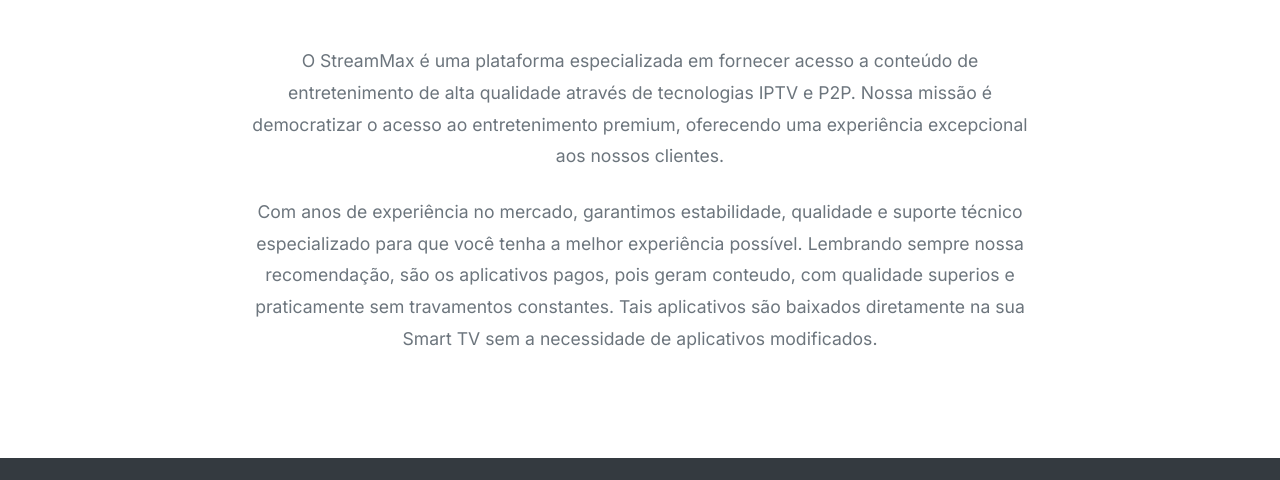
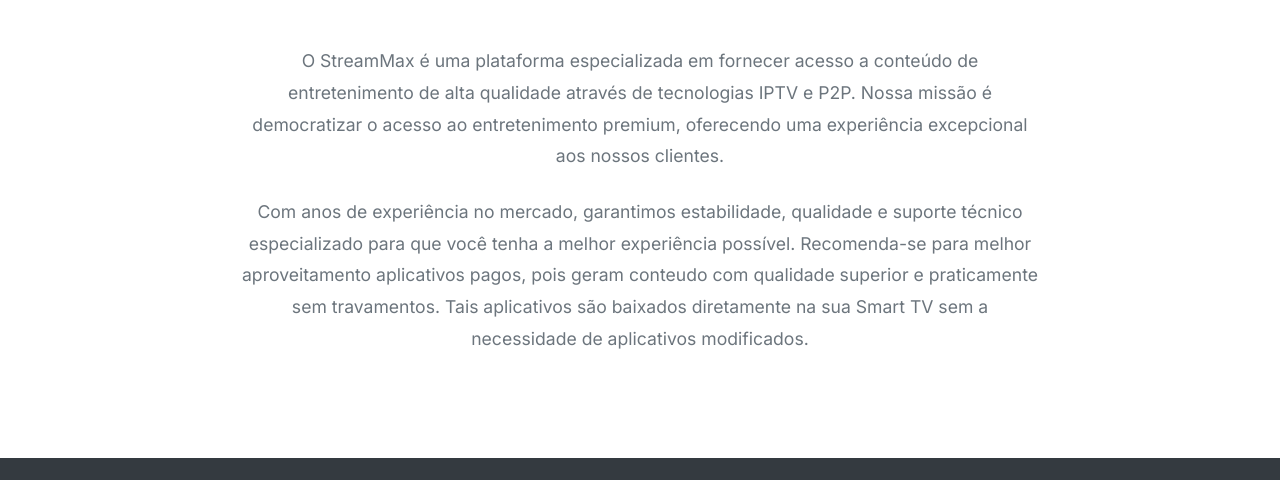
Before and after one commit to hugozuquieri-hub/streammax-site, a plain HTML site: page index.html in a window 1280 px wide. Shown: the part 3724-4204 px from the top of the page. Drawn offline with Linux system fonts and the light colour scheme.

Commit message:
Update index.html

```diff
--- a/index.html
+++ b/index.html
@@ -266,8 +266,8 @@
                 <p>
                     Com anos de experiência no mercado, garantimos estabilidade, qualidade e suporte técnico
                     especializado para que você tenha a melhor experiência possível.
-                    Lembrando sempre nossa recomendação, são os aplicativos pagos, pois geram conteudo,
-                    com qualidade superios e praticamente sem travamentos constantes.
+                    Recomenda-se para melhor aproveitamento aplicativos pagos, pois geram conteudo
+                    com qualidade superior e praticamente sem travamentos.
                     Tais aplicativos são baixados diretamente na sua Smart TV sem a necessidade de aplicativos
                     modificados.
                 </p>
```
